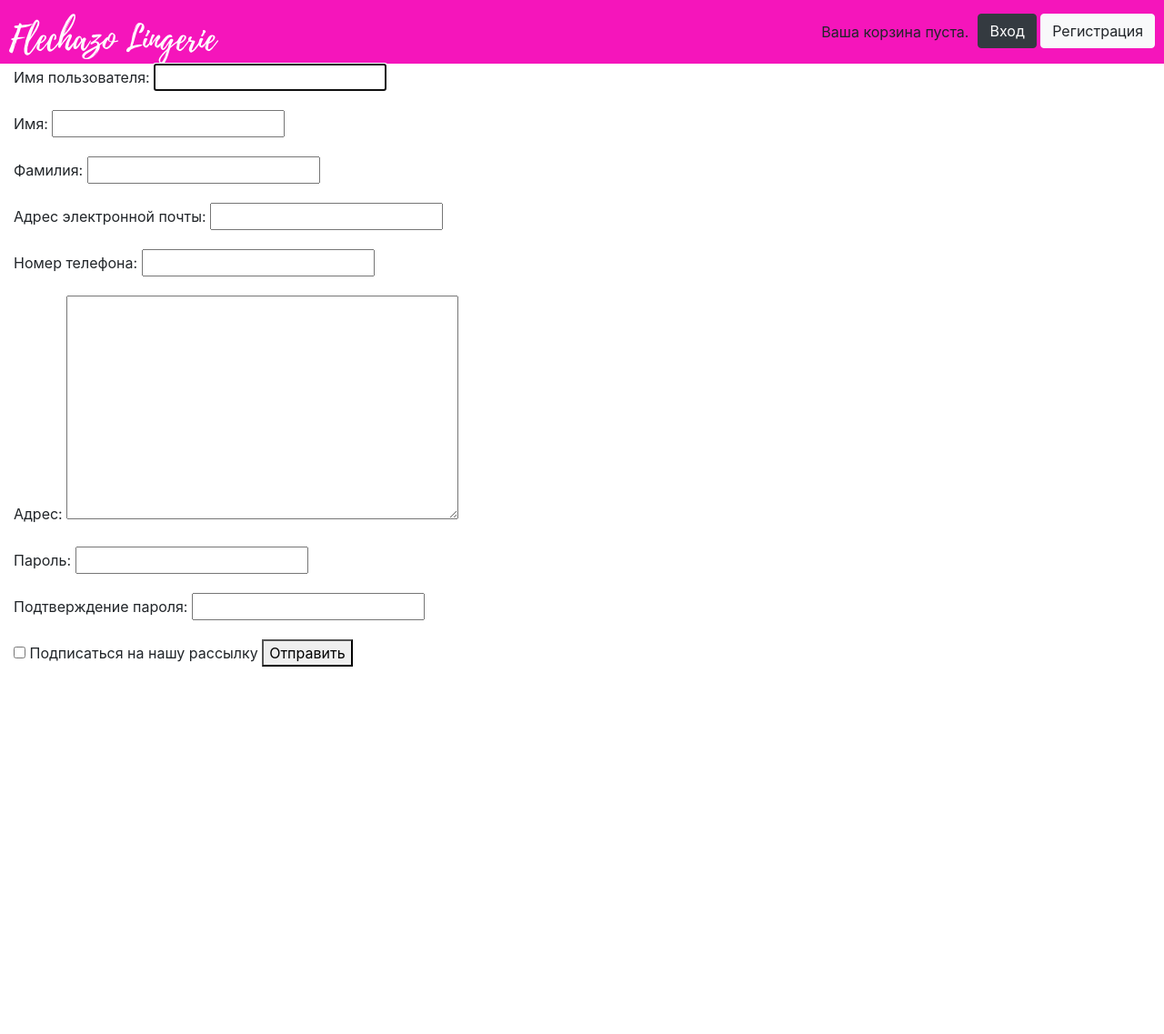
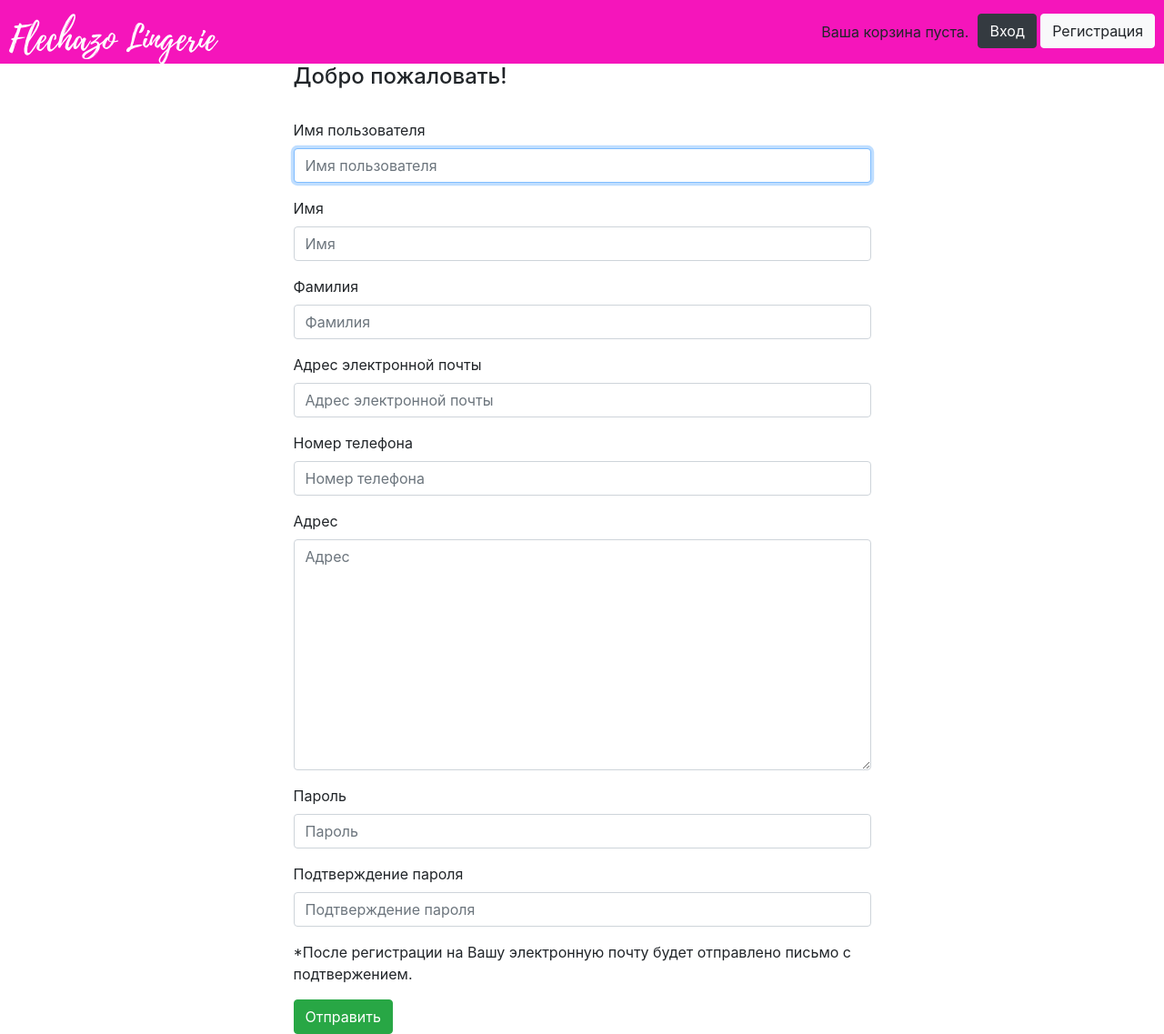
Before and after one commit to OlgaUsovich/finalProject, a Django app: page /authentication/reg/ in a window 1280 px wide. Shown: the whole page at 91% size. Before the commit the page ends 733 px from the top, so only its background shows below. Run offline with Django 3.2, Linux system fonts and the light colour scheme; some libraries are stand-ins or nearby versions.

Commit message:
Added style to Login and Registration views. Changed button for profile in base.html

```diff
--- a/templates/authentication/registration.html
+++ b/templates/authentication/registration.html
@@ -1,14 +1,19 @@
 {% extends 'base.html' %}
+{% load bootstrap4 %}
 {% block title %}Регистрация{% endblock %}
 {% block content %}
-    <body id="body">
+     <div class="container">
+
+        <div class="row justify-content-around">
+            <div class="col-sm-7 col-lg-7">
+                <h4>Добро пожаловать!</h4>
+                <br>
     <form action="" method="POST">
         {% csrf_token %}
-        {{ form.as_p }}
-        <input id="messages" type="checkbox"> <label for="messages">Подписаться на нашу рассылку</label>
-        <button type="submit">Отправить</button>
+        {% bootstrap_form form %}
+        <p>*После регистрации на Вашу электронную почту будет отправлено письмо с подтвержением.</p>
+        <button class="btn btn-success">Отправить</button>
     </form>
-    </body>
 
 
 {% endblock %}
--- a/templates/base.html
+++ b/templates/base.html
@@ -32,7 +32,7 @@
     </div>
     <div class="header__buttons">
         {% if user.is_authenticated %}
-            <a class="btn btn-link text-muted"
+            <a class="btn btn-light"
                href="{% url 'authentication:profile' %}">
                 <svg xmlns="http://www.w3.org/2000/svg" width="16" height="16" fill="currentColor"
                      class="bi bi-person-circle" viewBox="0 0 16 16">
@@ -41,7 +41,7 @@
                           d="M0 8a8 8 0 1 1 16 0A8 8 0 0 1 0 8zm8-7a7 7 0 0 0-5.468 11.37C3.242 11.226 4.805 10 8 10s4.757 1.225 5.468 2.37A7 7 0 0 0 8 1z"/>
                 </svg>
                 {{ user }}</a>
-            <a class="btn btn-danger"
+            <a class="btn btn-dark"
                href="{% url 'authentication:logout' %}">Выход</a>
         {% else %}
             <a class="btn btn-dark"
```
Also changed, not shown: templates/authentication/login.html (+16 -6 lines), db.sqlite3.
